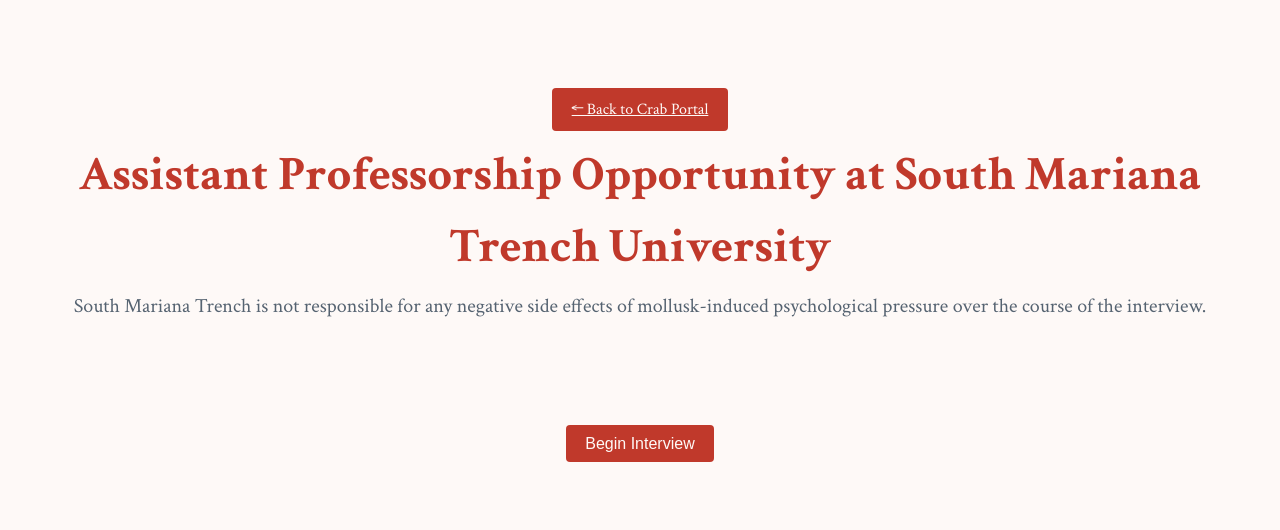
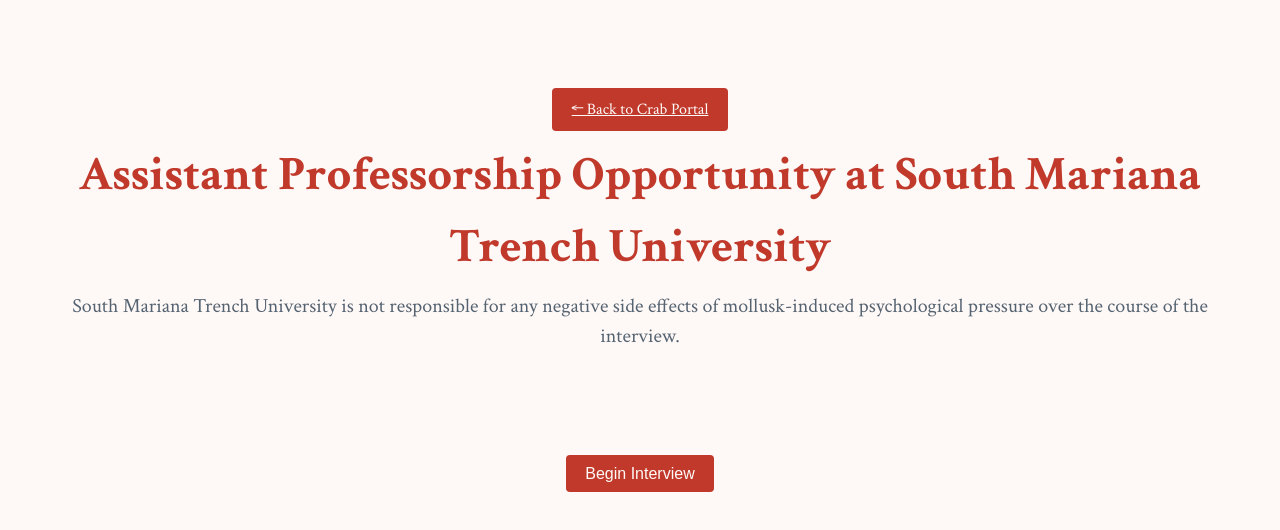
Before and after one commit to cbhughes29/docrabsthinkfishareflying.github.io, a plain HTML site: page interview.html in a window 1280 px wide. Drawn offline with Linux system fonts and the light colour scheme; a script that the page names is missing.

Commit message:
Update interview.html

```diff
--- a/interview.html
+++ b/interview.html
@@ -10,7 +10,7 @@
   <header>
     <a href="index.html" class="btn">← Back to Crab Portal</a>
     <h1>Assistant Professorship Opportunity at South Mariana Trench University</h1>
-    <p class="subtitle">South Mariana Trench is not responsible for any negative side effects of mollusk-induced psychological pressure over the course of the interview.</p>
+    <p class="subtitle">South Mariana Trench University is not responsible for any negative side effects of mollusk-induced psychological pressure over the course of the interview.</p>
   </header>
 
   <main>
```
